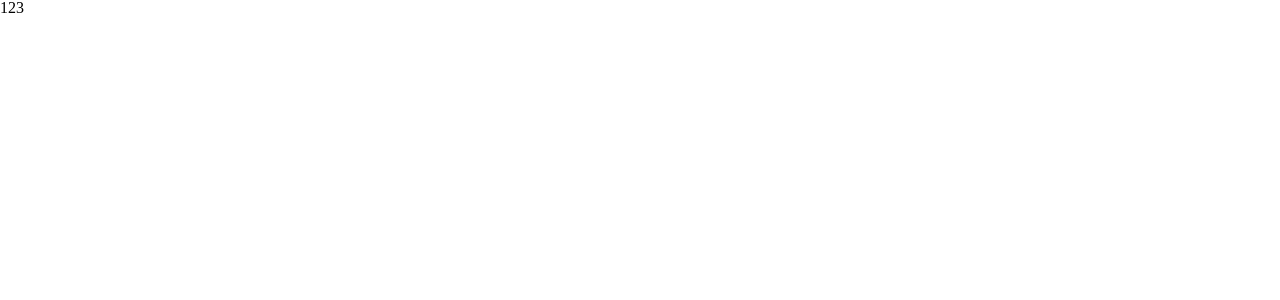
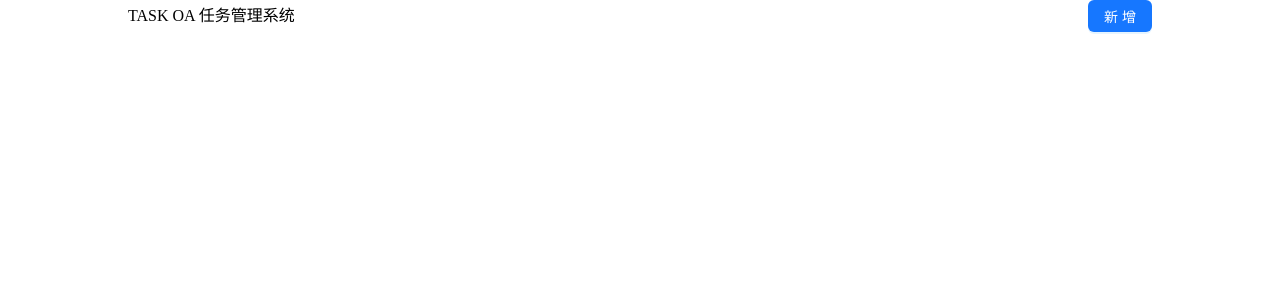
Before and after one commit to CodeHuai/task-react, a React (Create React App) app: page / in a window 1280 px wide. Shown: the top 300 px of the page. Built offline with nearby package versions, Linux system fonts and the light colour scheme.

Commit message:
处理样式

```diff
--- a/src/view/task/task.jsx
+++ b/src/view/task/task.jsx
@@ -1,9 +1,16 @@
 import React from "react";
+import {Button} from 'antd'
+import './task.less'
 
 class Task extends React.Component {
   render() {
     return (
-        <div>123</div>
+        <div className="wrapper">
+          <div className="header">
+            <h2>TASK OA 任务管理系统</h2>
+            <Button type="primary">新增</Button>
+          </div>
+        </div>
     )
   }
 }
--- /dev/null
+++ b/src/view/task/task.less
@@ -0,0 +1,9 @@
+.wrapper {
+  width: 80%;
+  margin: 0 auto;
+  .header {
+    display: flex;
+    justify-content: space-between;
+    align-items: center;
+  }
+}
```
Also changed, not shown: package.json (+7 -1 lines), 1 other file (tests, documents, lock files or other folders).
